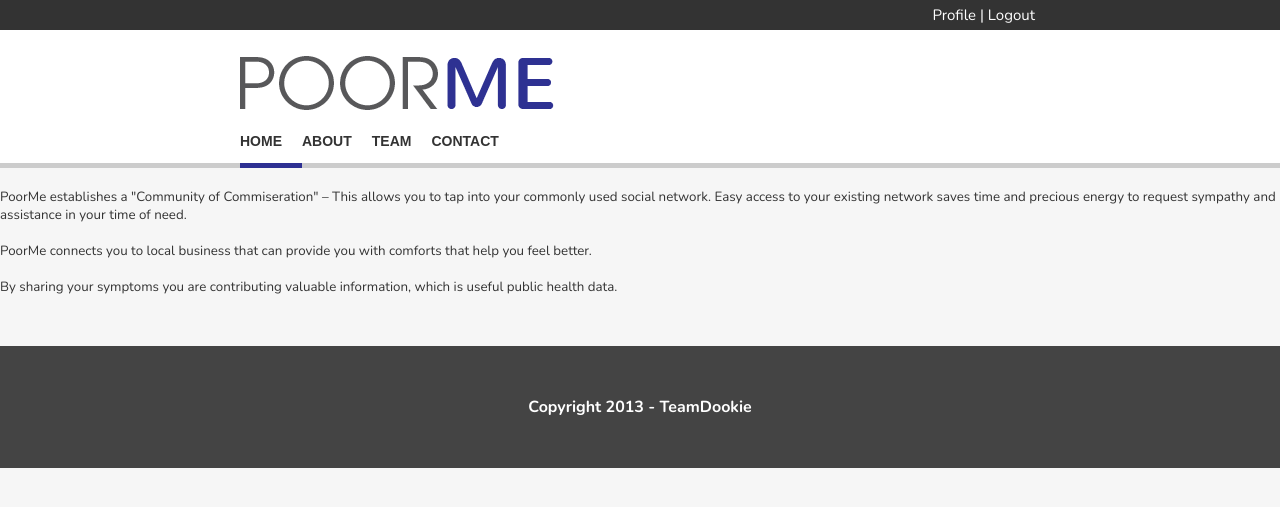
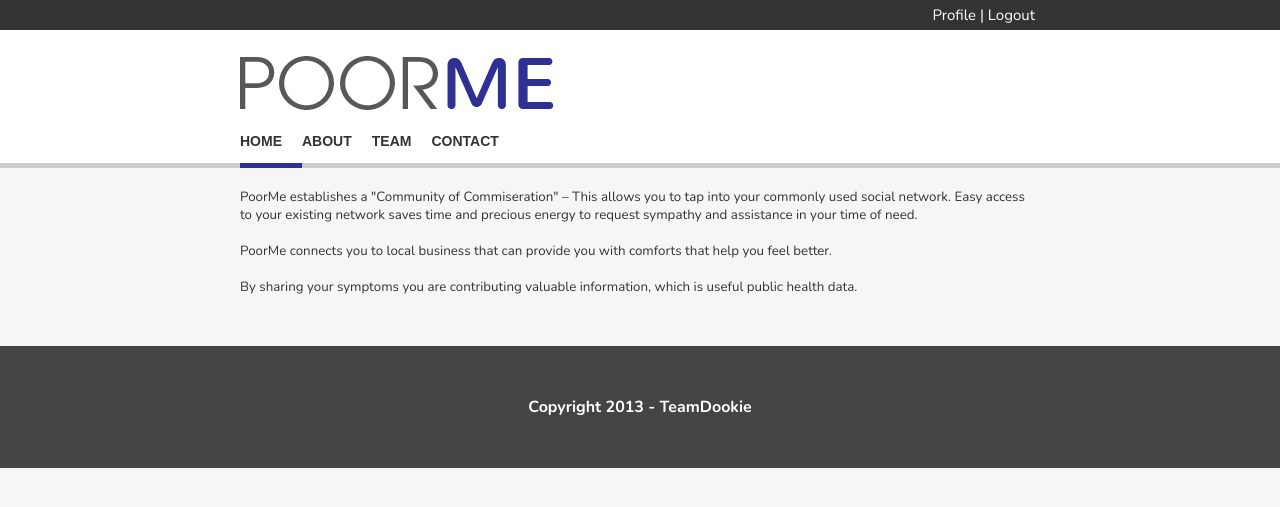
Before and after one commit to weiju/poorme, a Django app: page /about in a window 1280 px wide. Shown: the top 507 px of the page. Run offline with Django 3.2, Linux system fonts and the light colour scheme; parts of the project's set-up code (start-up, migrations or seed data) failed here and were passed over.

Commit message:
content to 800

```diff
--- a/static/css/main.css
+++ b/static/css/main.css
@@ -239,7 +239,7 @@ ul.symptomlist li {
 #content {
     padding-top: 20px;
     padding-bottom: 50px;
-    /* max-width: 1000px; */
+    max-width: 800px;
     margin-left: auto;
     margin-right: auto;
     font-family: 'Nunito', sans-serif;
```
